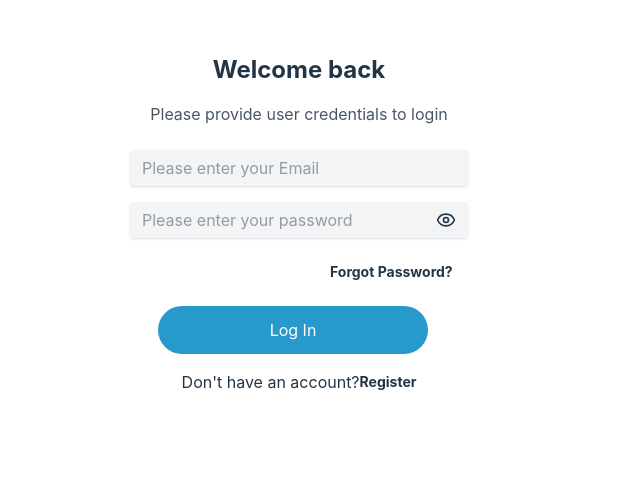
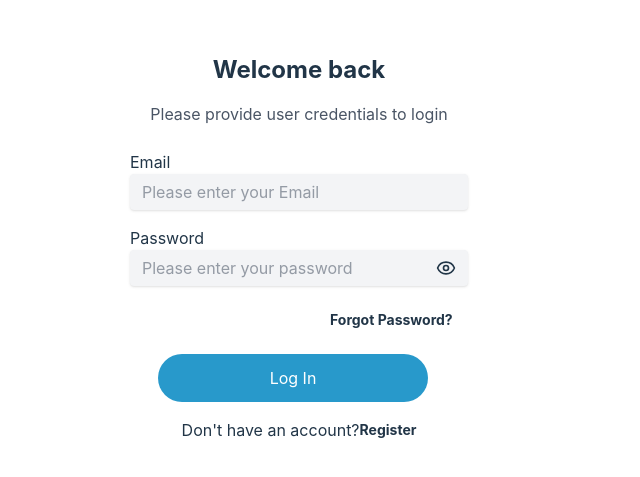
Before and after one commit to gowtham-aracreate/act-symmetry, a React app in the folder frontend/: page / in a window 1280 px wide. Shown: the part 141-618 px from the top of the page, without its empty margins (0-640 px from the left). Built offline with nearby package versions, Linux system fonts and the light colour scheme; the HTML template or start-up script is replaced by a standard one.

Commit message:
modified

```diff
--- a/frontend/src/Components/Table.jsx
+++ b/frontend/src/Components/Table.jsx
@@ -102,7 +102,7 @@ const Table = ({ data, onEditUser, onDeleteUser, name, email, address, status, a
       <div className="flex justify-end items-center mt-4">
         <button onClick={handlePrevious} className="px-3 py-1 border-[1px] border-gray-300 rounded cursor-pointer" disabled={currentPage === 1}>&lt;</button>
         <div className="flex space-x-1 ml-2 cursor-pointer">
-          {[...Array(totalPages)].map((_, index) => (
+          {[...Array(5)].map((_, index) => (
             <button
               key={index + 1}
               onClick={() => handleClick(index + 1)}
--- a/frontend/src/Pages/LoginPage.jsx
+++ b/frontend/src/Pages/LoginPage.jsx
@@ -40,7 +40,7 @@ const Login = () => {
 
         <form onSubmit={handleUser}>
           <div className="mb-4">
-            <Label htmlFor="email" className="block text-gray-700 text-sm font-bold mb-2" text="Email" />
+            <Label htmlFor="email" className="block text-gray-700 text-sm font-bold mb-2" text="Email" />Email
             <input
               onChange={(e) => setEmail(e.target.value)}
               value={email}
@@ -52,7 +52,7 @@ const Login = () => {
           </div>
 
           <div className="mb-6">
-            <Label htmlFor="password" className="block text-gray-700 text-sm font-bold mb-2" text="Password" />
+            <Label htmlFor="password" className="block text-gray-700 text-sm font-bold mb-2" text="Password" />Password
             <div className="relative">
               <input
                 onChange={(e) => setPassword(e.target.value)}
```
